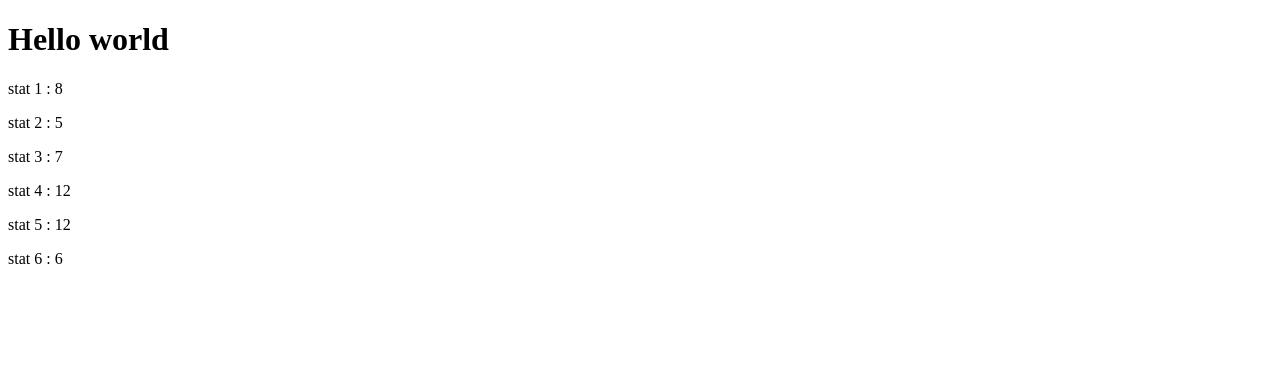
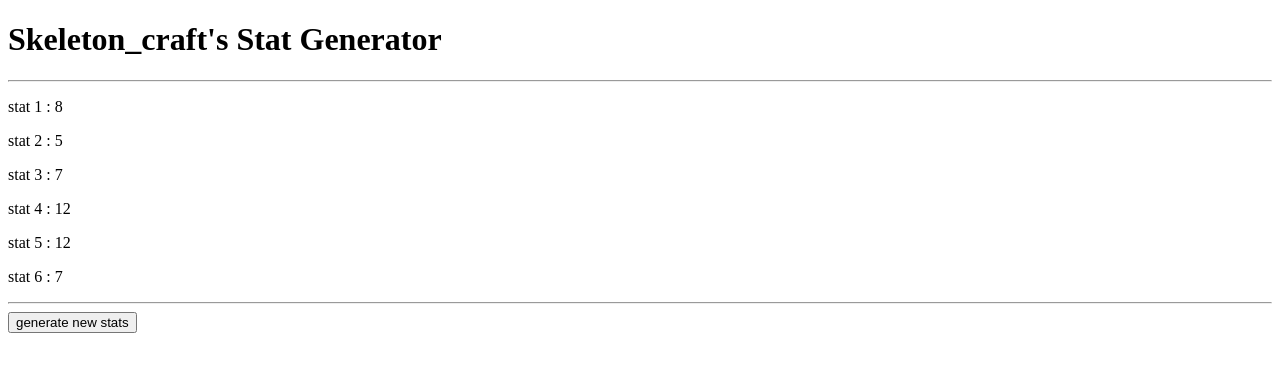
Before and after one commit to michaelpaulsen/DnD-character-maker, a plain HTML site: page index.html in a window 1280 px wide. Drawn offline with nearby package versions, Linux system fonts and the light colour scheme.

Commit message:
made script.js use regular javasctipt also made it so you can regenerate the stats. also wrapped the stat  maker into a function so that you don't have to reload to re-roll

```diff
--- a/index.html
+++ b/index.html
@@ -1,16 +1,19 @@
 <!DOCTYPE html>
 <html>
   <head>
-    <script src="https://ajax.googleapis.com/ajax/libs/jquery/3.6.0/jquery.min.js"></script>
     <meta charset="utf-16">
+    <script src="script.js"></script>
     <meta name="viewport" content="width=device-width">
     <title>repl.it</title>
     <link href="style.css" rel="stylesheet" type="text/css" />
   </head>
   <body>
-    <h1> Hello world </h1>
+    <h1> Skeleton_craft's Stat Generator </h1>
+    <hr />
     <div id = output> </div>
+    <hr/>
+    <button onclick="rollStats()"> generate new stats </button>
 
-    <script src="script.js"></script>
+
   </body>
 </html>
--- a/script.js
+++ b/script.js
@@ -1,21 +1,40 @@
 function maxRandom(max){
+ /**
+  * returns a number from [1-max]
+  */
   return Math.floor(Math.random()*max)+1;
 }
 function makeStat(rolls){
+  /**
+   * rolls a die rolls time and discards the worst
+   */
   let temarr = [];
   let total = 0;
+  let minNotChosen = true;
   for(let x = 0; x < rolls; x++){
     temarr.push(maxRandom(6))
   }
   for(let y = 0; y < rolls; y++){
-    if(temarr[y] != Math.min(...temarr)){
-      total += temarr[y];
+    if(temarr[y] == Math.min(...temarr) && minNotChosen){ /**
+    *if the curent index is the lowest (or tied for the lowest) in the array then if we haven't already discarded a number discard this number.
+    *minNotChosen fixes a bug where if all of the numbers are the same it is zero because it never adds them
+    */
+      minNotChosen = false;
+      continue;
     }
+    total += temarr[y];
+    // get the total to return it
+
   }
   return total;
 }
-//console.log($);
-for(let x = 0; x < 6; x++){
-  //console.log(" roll :", x,", " ,);
-  $("#output").append("<p> stat " + (x+1) + " : " + makeStat(3) + "</p>");
+function rollStats(){
+  let el = document.getElementById("output");
+  el.innerHTML = "";
+  for(let x = 0; x < 6; x++){
+    el.innerHTML += ("<p> stat " + (x+1) + " : " + makeStat (3) + "</p>")
+  }
 }
+window.addEventListener('DOMContentLoaded', (event) => {
+  rollStats();
+});
```
